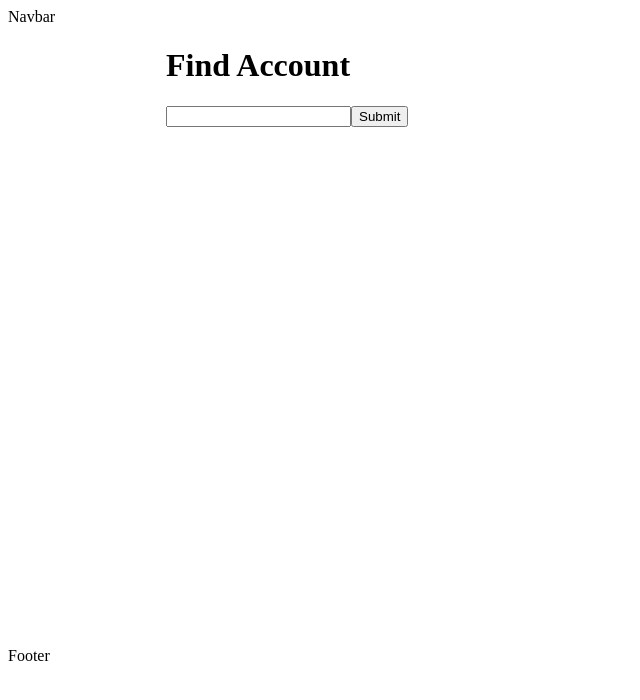
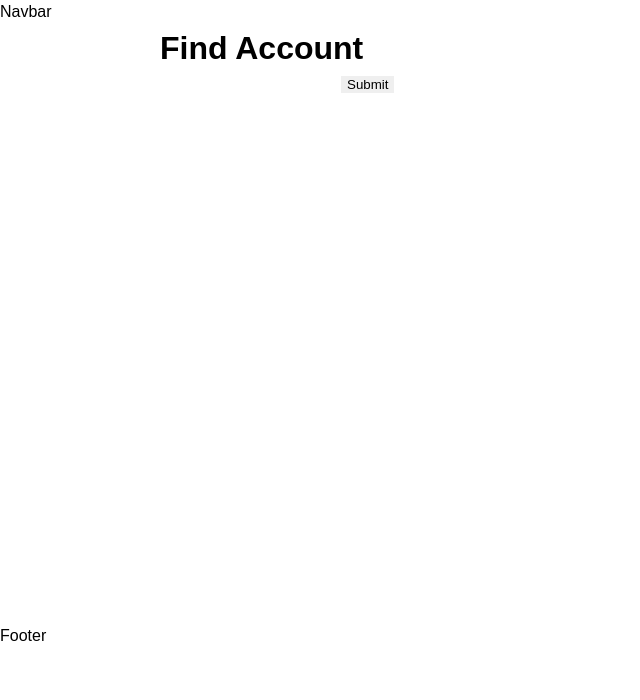
Before and after one commit to therefat/github_account_finder, a React (Vite) app: page / in a window 1280 px wide. Shown: the top 700 px of the page, without its empty margins (0-640 px from the left). Built offline with nearby package versions, Linux system fonts and the light colour scheme.

Commit message:
Set default styles for margin, border, and box-sizing

```diff
--- a/src/index.css
+++ b/src/index.css
@@ -0,0 +1,24 @@
+ /* default style  */
+ *{
+    margin: 0;
+    border: 0;
+    box-sizing: border-box;
+}
+html{
+    font-size: 100%;
+    scroll-behavior: smooth;
+}
+body{
+    background-color: #ffffff;
+    text-color: #222222;
+    font-family: "Raleway", sans-serif;
+    line-height: 1.5;
+}
+ul{
+    list-style: none;
+}
+a{
+    text-decoration: none;
+    color: #222222;
+}
+ /* default style end  */
```
